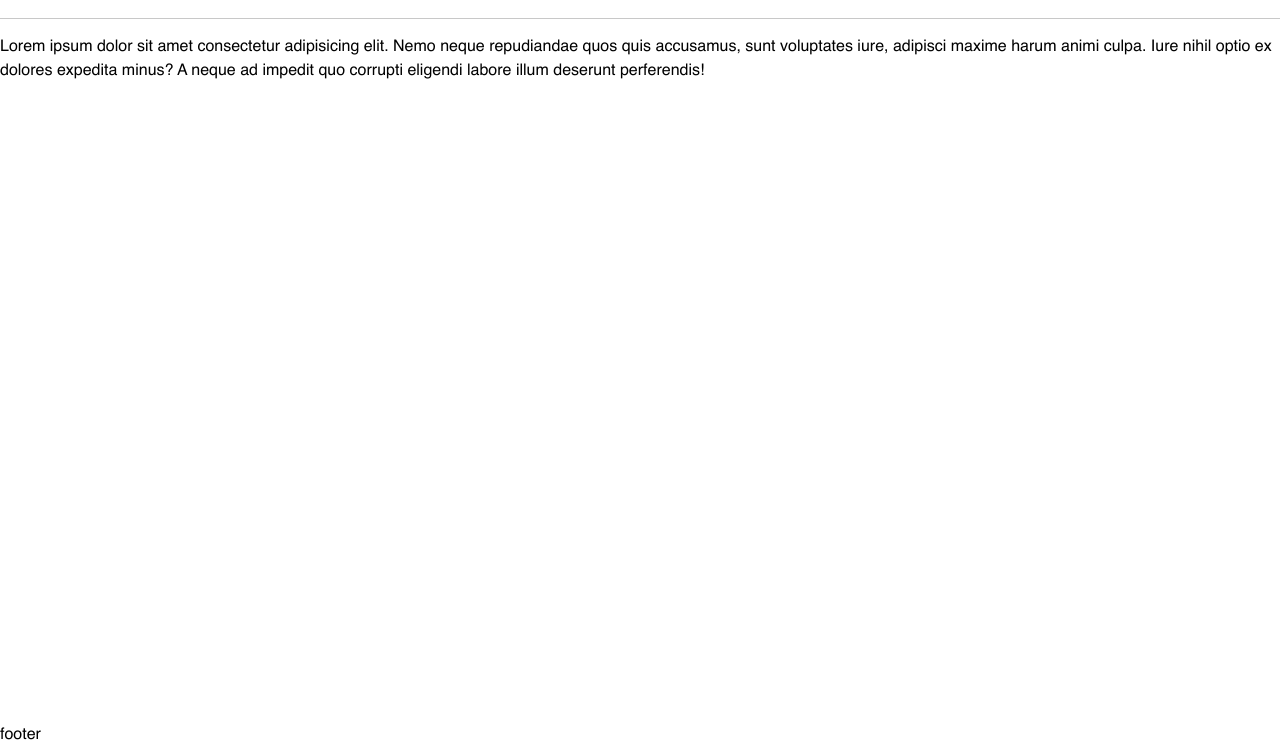
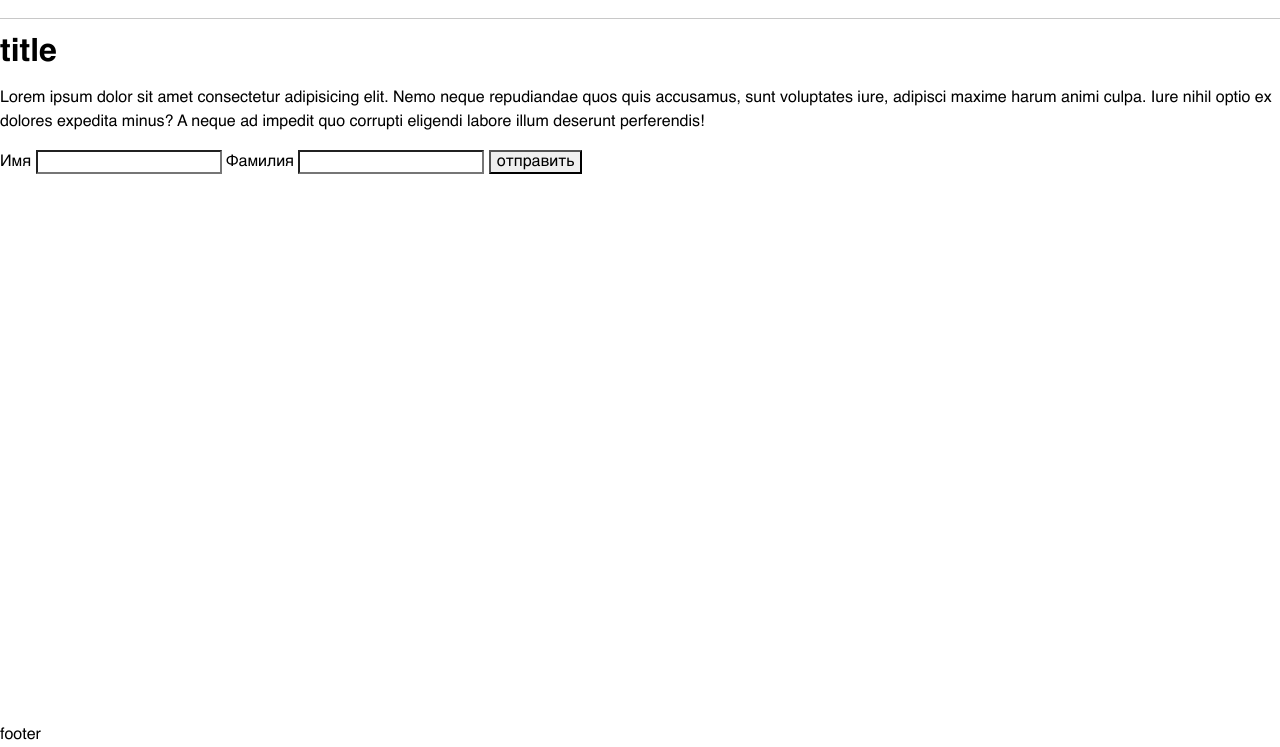
Before and after one commit to blessMe-Padre/order-testovoe-, a website built with webpack: page source/index.html in a window 1280 px wide. Shown: the part 53-800 px from the top of the page. Built offline with nearby package versions, Linux system fonts and the light colour scheme; files whose address does not match are found by name.

Commit message:
добавляет formData

```diff
--- a/source/index.html
+++ b/source/index.html
@@ -76,9 +76,22 @@
       </div>
     </header>
     <main>
+      <h1>title</h1>
       <p>Lorem ipsum dolor sit amet consectetur adipisicing elit. Nemo neque repudiandae quos quis accusamus, sunt
         voluptates iure, adipisci maxime harum animi culpa. Iure nihil optio ex dolores expedita minus? A neque ad
         impedit quo corrupti eligendi labore illum deserunt perferendis!</p>
+
+      <form class="form" action="#" id="form">
+        <label for="formName">Имя
+          <input type="text" name="name" id="formName">
+        </label>
+
+        <label for="formSurName">Фамилия
+          <input type="text" name="surName" id="formSurName">
+        </label>
+
+        <button type="submit">отправить</button>
+      </form>
     </main>
     <footer class="footer page-section-4">
       footer
--- a/source/js/main.js
+++ b/source/js/main.js
@@ -1,4 +1,5 @@
 import { initNavToggle } from './modules/nav-toggle';
+import { initForm } from './modules/form';
 
 window.addEventListener('DOMContentLoaded', () => {
 
@@ -6,6 +7,7 @@ window.addEventListener('DOMContentLoaded', () => {
   // Modules
   // ---------------------------------
   initNavToggle();
+  initForm();
 
 
   // все скрипты должны быть в обработчике 'DOMContentLoaded', но не все в 'load'
--- /dev/null
+++ b/source/js/modules/form.js
@@ -0,0 +1,21 @@
+const initForm = () => {
+
+  const { form } = document.forms;
+
+  const formHandler = (evt) => {
+    evt.preventDefault();
+
+    /**
+     * FIXME:
+     * конструктор FormData (только валидные значение формы)
+     */
+    const formData = new FormData(form);
+    const values = Object.fromEntries(formData.entries());
+
+    console.log(values);
+  };
+
+  form.addEventListener('submit', formHandler);
+};
+
+export { initForm }
```
Also changed, not shown: build/index.html, build/js/main.min.js, 1 other file.
